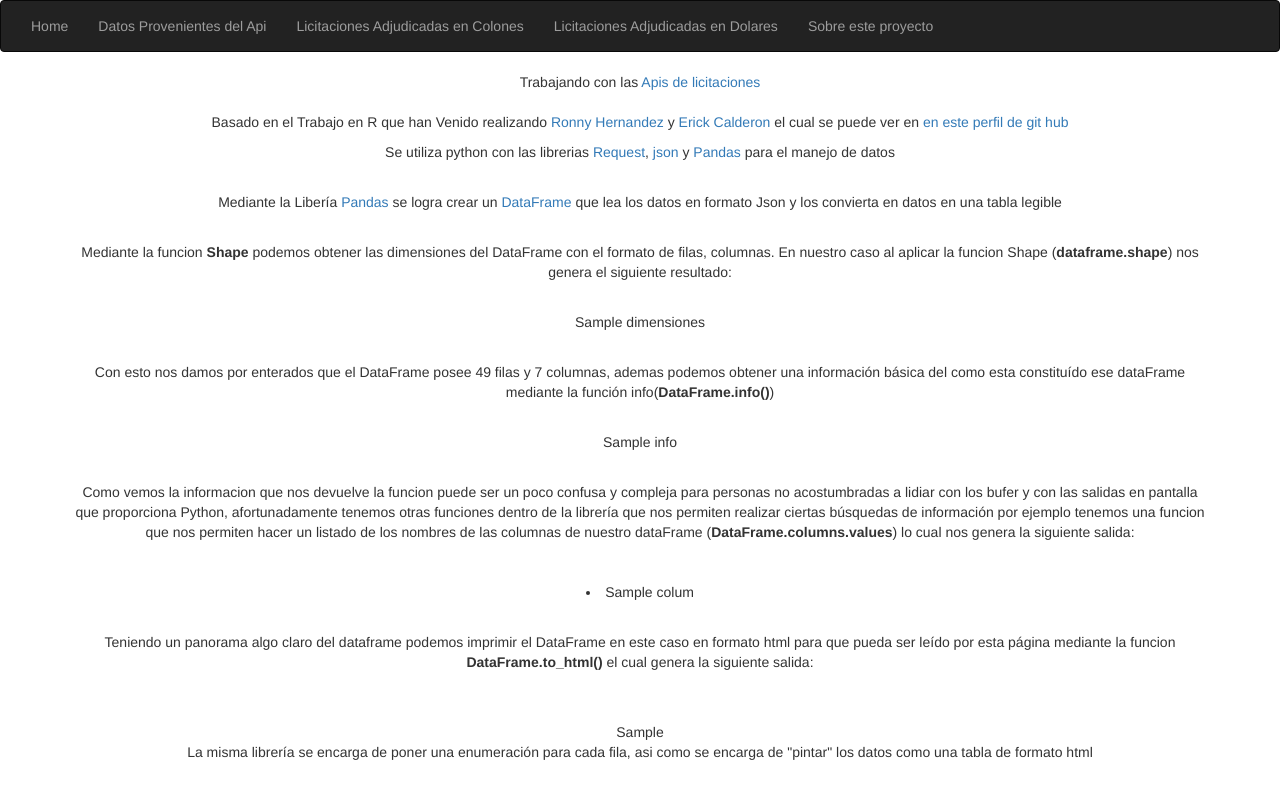
After one commit to alegambo/Datos_Abiertos, a Django app: template src/app_licitaciones/templates/observLicitaciones.html in a window 1280 px wide. The commit adds this page. Run offline with Django 3.2, Linux system fonts and the light colour scheme; the template is opened without the code that fills it: most values are stand-ins (such as "Sample title", 1, 10 or a date in 2020); parts of the project's set-up code (start-up, migrations or seed data) failed here and were passed over; some libraries are stand-ins or nearby versions.

Commit message:
Merge with master

```diff
--- a/requirements.txt
+++ b/requirements.txt
@@ -1,17 +1,21 @@
 certifi==2019.3.9
 chardet==3.0.4
+cycler==0.10.0
 dj-database-url==0.5.0
 Django==2.2
 django-heroku==0.3.1
 gunicorn==19.9.0
 idna==2.8
+kiwisolver==1.0.1
+matplotlib==3.0.3
 numpy==1.16.2
 pandas==0.24.2
 psycopg2==2.8.2
+pyparsing==2.4.0
 python-dateutil==2.8.0
 pytz==2019.1
 requests==2.21.0
 six==1.12.0
 sqlparse==0.3.0
-urllib3==1.24.1
+urllib3==1.24.2
 whitenoise==4.1.2
--- a/src/app_licitaciones/templates/base.html
+++ b/src/app_licitaciones/templates/base.html
@@ -22,17 +22,15 @@
             <li><a href="{% url 'allData' %}">Datos Provenientes del Api</a></li>
             <li><a href="{% url 'colones' %}">Licitaciones Adjudicadas en Colones</a></li>
             <li><a href="{% url 'dolars' %}"> Licitaciones Adjudicadas en Dolares </a></li>
-            <li><a href="{% url 'information' %}"> Sobre este proyecto </a></li>
+            <li class="item-r"><a href="{% url 'information' %}"> Sobre este proyecto </a></li>
         </ul>
     </div>
 </nav>
 
-
+{% block js %} {% endblock %}
 <div class="container">
     {% block content%}
     {% endblock %}
 </div>
-
-{% block js %} {% endblock %}
 </body>
 </html>
--- a/src/app_licitaciones/templates/information.html
+++ b/src/app_licitaciones/templates/information.html
@@ -7,8 +7,9 @@
             href="http://www.gobiernoabierto.go.cr/"> Gobierno Abierto</a> y los <a
             href="http://datosabiertos.presidencia.go.cr/home"> Datos Abiertos Costa Rica</a> uitlizando <a
             href="https://www.python.org/">Python</a> y <a
-            href="https://www.djangoproject.com/">Django</a> </p> <br>
-    <p>El repositorio de este proyecto se encuentra <a href=" https://github.com/alegambo/Datos_Abiertos"> aqui </a> y si lo desea puede colaborar con el mismo </p>
+            href="https://www.djangoproject.com/">Django</a></p> <br>
+    <p>El repositorio de este proyecto se encuentra <a href=" https://github.com/alegambo/Datos_Abiertos"> aqui </a> y
+        si lo desea puede colaborar con el mismo </p>
 
 </div>
 
--- /dev/null
+++ b/src/app_licitaciones/templates/observLicitaciones.html
@@ -0,0 +1,73 @@
+{% extends 'base.html' %}
+
+
+{% block content%}
+
+
+<div align="center">
+
+    <p> Trabajando con las <a
+            href="http://datosabiertos.presidencia.go.cr/dataviews/112440/licitaciones-adjudicadas-de-las-instituciones-publicas-para-el-periodo-2014-2015/">
+        Apis de licitaciones</a> <br><br>
+        Basado en el Trabajo en R que han Venido realizando <a href="https://github.com/ronnyhdez"> Ronny Hernandez </a>
+        y <a
+                href="https://github.com/ecamo19"> Erick Calderon</a> el cual se puede ver en <a
+                href="https://github.com/datos-abiertos-cr">en este perfil de git hub</a>
+    </p>
+</div>
+<div align="center">
+    <p> Se utiliza python con las librerias <a href="http://docs.python-requests.org/en/master/"> Request</a>, <a
+            href="https://docs.python.org/2/library/json.html">json</a> y <a href="https://pandas.pydata.org/">
+        Pandas</a> para el manejo de datos</p><br>
+    <p> Mediante la Libería <a href="https://pandas.pydata.org/"> Pandas</a> se logra crear un <a
+            href="https://pandas.pydata.org/pandas-docs/stable/reference/api/pandas.DataFrame.html">DataFrame</a> que
+        lea los
+        datos en formato Json y los convierta en datos en una tabla legible </p><br>
+
+    <p> Mediante la funcion <strong>Shape</strong> podemos obtener las dimensiones del DataFrame con el formato de
+        filas, columnas. En
+        nuestro caso al aplicar la funcion Shape (<strong>dataframe.shape</strong>) nos genera el siguiente resultado:
+    </p><br>
+
+    <p> {{ dimensiones }}</p><br>
+    <p> Con esto nos damos por enterados que el DataFrame posee 49 filas y 7 columnas, ademas podemos obtener una
+        información básica del como esta constituído ese dataFrame mediante la función
+        info(<strong>DataFrame.info()</strong>)</p><br>
+
+    <p> {{ info }}</p><br>
+
+    <p> Como vemos la informacion que nos devuelve la funcion puede ser un poco confusa y compleja para personas no
+        acostumbradas a lidiar con los bufer y con las salidas en pantalla que proporciona Python, afortunadamente
+        tenemos otras funciones dentro de la librería que nos permiten realizar ciertas búsquedas de información por
+        ejemplo tenemos una funcion que nos permiten hacer un listado de los nombres de las columnas de nuestro
+        dataFrame (<strong>DataFrame.columns.values</strong>) lo cual nos genera la siguiente salida:</p><br>
+
+    <p>
+        {% for colum in columnas %}
+    <li>{{ colum|safe }}</li>
+
+    {% endfor %}
+
+    </p><br>
+</div>
+
+<div align="center">
+    <p> Teniendo un panorama algo claro del dataframe podemos imprimir el DataFrame en este caso en formato html para
+        que
+        pueda ser leído por esta página mediante la funcion <strong>DataFrame.to_html()</strong> el cual genera la
+        siguiente salida: </p><br><br>
+
+    {% autoescape off %}{{ tablahtmlT }}{% endautoescape %}
+    <br>
+</div>
+
+<div align="center">
+
+    <p> La misma librería se encarga de poner una enumeración para cada fila, asi como se encarga de "pintar" los
+        datos como una tabla de formato html
+    </p><br><br>
+
+</div>
+
+
+{% endblock %}
--- a/src/app_licitaciones/urls.py
+++ b/src/app_licitaciones/urls.py
@@ -1,8 +1,10 @@
 from django.urls import path
-from app_licitaciones.views import get_data_colones, get_data_dolar, load_index, get_all_data, load_information
+from app_licitaciones.views import get_data_colones, get_data_dolar, load_index, get_all_data, load_information, \
+    load_alldata_html
 
 urlpatterns = [
     path('', load_index, name='index'),
+    path('licitaciones/', load_alldata_html, name='licitaciones'),
     path('allData/', get_all_data, name='allData'),
     path('DatosDolar/', get_data_dolar, name='dolars'),
     path('DatosColones/', get_data_colones, name='colones'),
--- a/src/datosAbiertos_cr/settings.py
+++ b/src/datosAbiertos_cr/settings.py
@@ -19,8 +19,8 @@ BASE_DIR = os.path.dirname(os.path.dirname(os.path.abspath(__file__)))
 # See https://docs.djangoproject.com/en/2.2/howto/deployment/checklist/
 
 # SECURITY WARNING: keep the secret key used in production secret!
-SECRET_KEY = 'j!u0k+3x&41&*@dsyh+ts_c0rc1cvqep3(re)%@pc91*iy9jry'
-
+SECRET_KEY = os.getenv('SECRET_KEY', 'j!u0k+3x&41&*@dsyh+ts_c0rc1cvqep3(re)%@pc91*iy9jry'
+                       )
 # SECURITY WARNING: don't run with debug turned on in production!
 DEBUG = True
 
```
Also changed, not shown: src/app_licitaciones/templates/index.html (+6 -8 lines), src/app_licitaciones/views.py (+47 -9 lines), src/app_licitaciones/static/images/pandas_logo.png (added), src/app_licitaciones/static/images/working.jpg (added).
